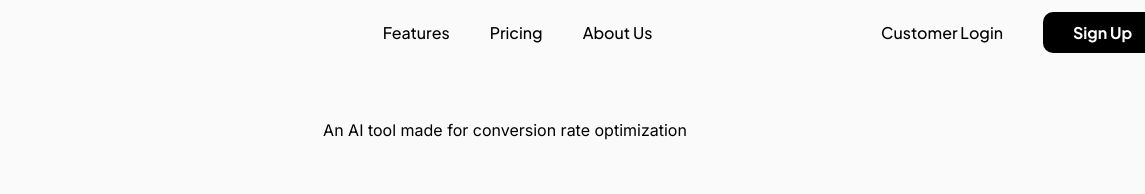
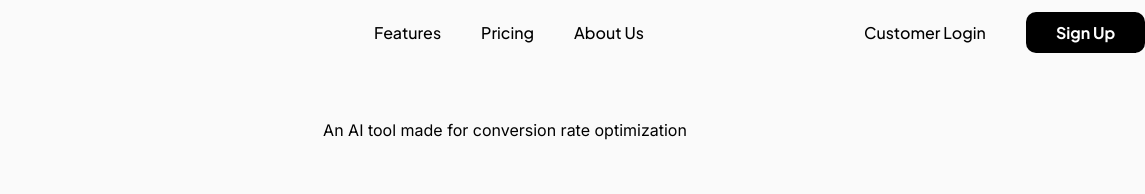
Before and after one commit to Mahmudul-Islam-0/Frontend-task-GTR, a plain HTML site: page index.html in a window 1280 px wide. Shown: the top 194 px of the page, 135-1280 px from the left. Drawn offline with Linux system fonts and the light colour scheme.

Commit message:
Update style.css

```diff
--- a/style.css
+++ b/style.css
@@ -45,7 +45,7 @@ nav ul {
     padding-right: 10vw
 }
 .login{
-    margin-right: -10vw;
+    margin-right: -8vw;
 }
 
 .btn3{
```
